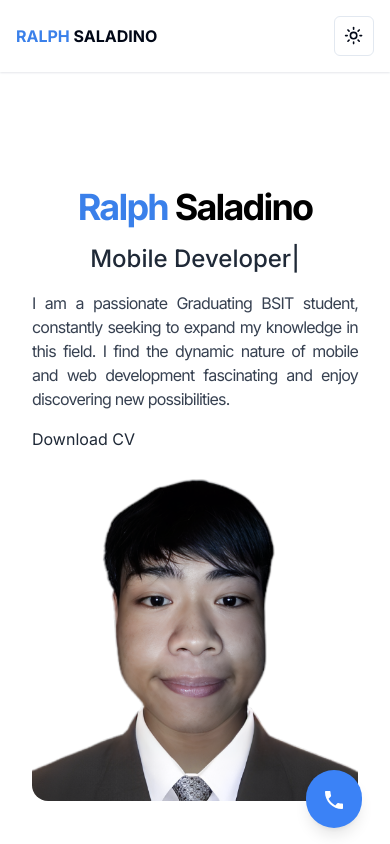
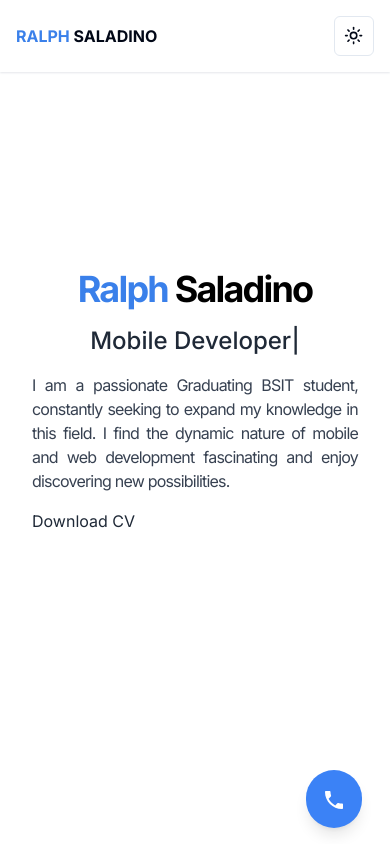
Before and after one commit to hplar05/Portfolio-2.0, a Next.js app: page / in a window 390 px wide. Shown: the top 844 px of the page. Built offline with nearby package versions, Linux system fonts and the light colour scheme.

Commit message:
update: home

```diff
--- a/app/(sections)/Home.tsx
+++ b/app/(sections)/Home.tsx
@@ -15,7 +15,7 @@ const Home = () => {
   return (
     <section
       id="home"
-      className="md:h-[80vh] h-[100vh] flex items-center justify-center dark:bg-gray-950 text-gray-50 "
+      className="md:h-[80vh] h-[78vh] flex items-center justify-center dark:bg-gray-950 text-gray-50 "
     >
       <div className="container grid gap-6 md:grid-cols-2 items-center">
         <div className="space-y-4 ">
@@ -53,7 +53,7 @@ const Home = () => {
           width={400}
           height={400}
           alt="Ralph Saladino"
-          className="mx-auto rounded-2xl"
+          className="mx-auto rounded-2xl max-sm:hidden"
         />
       </div>
     </section>
```
Also changed, not shown: app/api/admin/route.ts (added).
